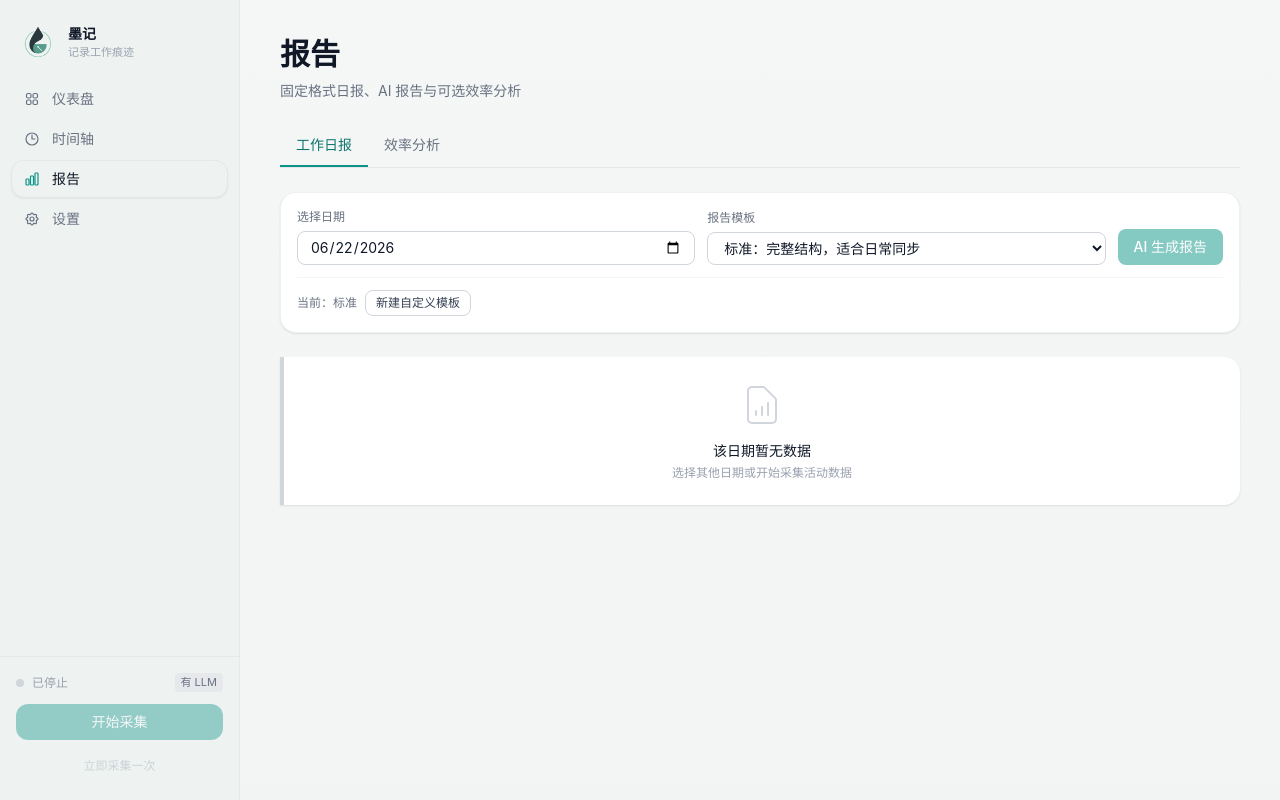
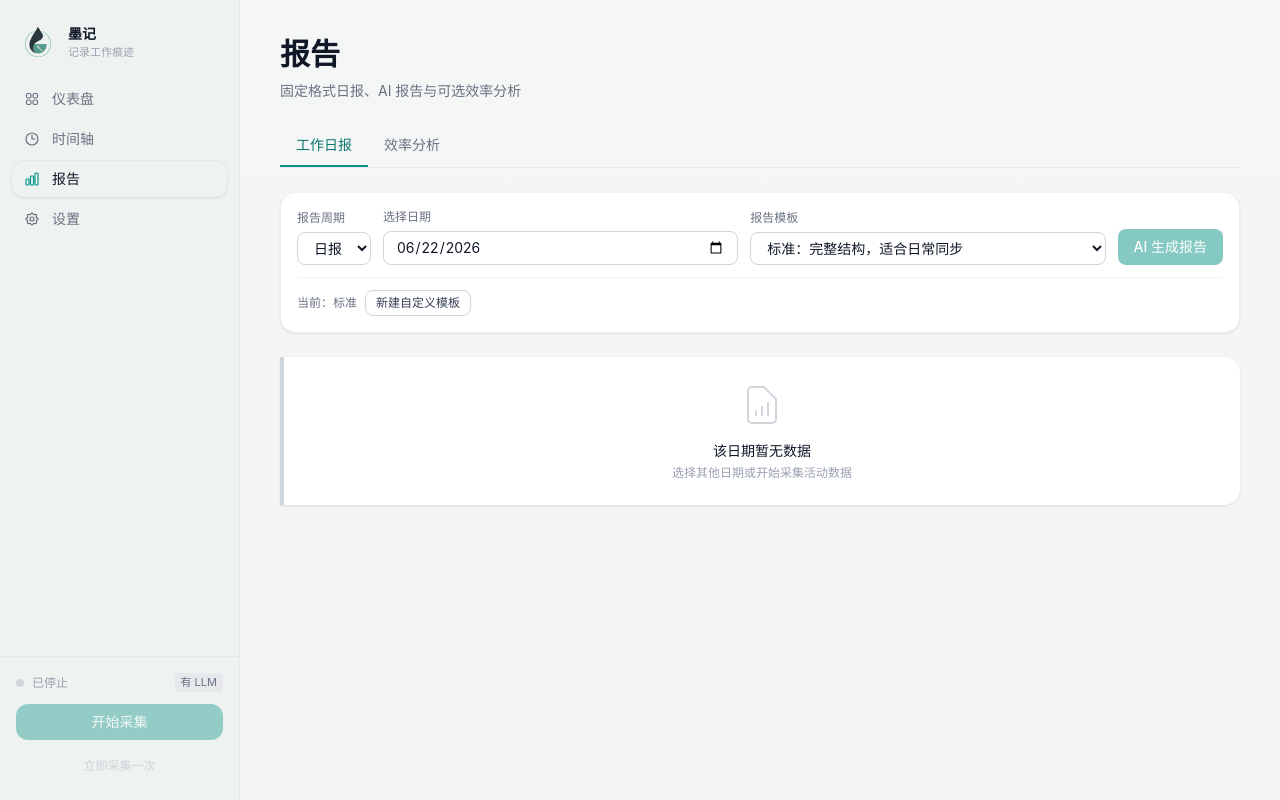
Before and after one commit to yinbing-666/moji, a React (Vite) app: page / in a window 1280 px wide. Both pictures are taken after a click on the button "报告". Built offline with nearby package versions, Linux system fonts and the light colour scheme.

Commit message:
feat: 补完周报/月报界面入口与数据筛选生成逻辑

```diff
--- a/src/components/ReportView.tsx
+++ b/src/components/ReportView.tsx
@@ -73,6 +73,7 @@ export function ReportView({ activities }: ReportViewProps) {
   const [templateName, setTemplateName] = useState('')
   const [templatePrompt, setTemplatePrompt] = useState('')
   const [templateError, setTemplateError] = useState<string | null>(null)
+  const [reportType, setReportType] = useState<'daily' | 'weekly' | 'monthly'>('daily')
   const [activeTab, setActiveTab] = useState<'daily' | 'efficiency'>('daily')
   const reportContentRef = useRef<HTMLElement | null>(null)
   const isLocalMode = settings.dataSource === 'local'
@@ -245,7 +246,7 @@ export function ReportView({ activities }: ReportViewProps) {
   /* P1优化: 报告生成处理 */
   const handleGenerateReport = async () => {
     try {
-      await generateDailyReport(reportDate, effectiveTemplate)
+      await generateDailyReport(reportDate, effectiveTemplate, reportType)
     } catch (err) {
       console.error('报告生成失败:', err)
     }
@@ -271,7 +272,21 @@ export function ReportView({ activities }: ReportViewProps) {
             当前为无 LLM 模式，报告按固定格式在本地生成，不会调用 API。
           </div>
         )}
-        <div className="grid gap-3 sm:grid-cols-[minmax(0,1fr)_minmax(0,1fr)_auto] sm:items-end">
+        <div className="grid gap-3 sm:grid-cols-[auto_minmax(0,1fr)_minmax(0,1fr)_auto] sm:items-end">
+          <div className="flex flex-col gap-1.5">
+            <label htmlFor="report-type" className="text-xs font-medium text-gray-500">报告周期</label>
+            <select
+              id="report-type"
+              value={reportType}
+              onChange={(e) => setReportType(e.target.value as 'daily' | 'weekly' | 'monthly')}
+              className="rounded-md border border-gray-300 bg-white px-3 py-1.5 text-sm text-gray-900 focus:border-brand-500 focus:outline-none focus:ring-1 focus:ring-brand-100"
+            >
+              <option value="daily">日报</option>
+              <option value="weekly">周报</option>
+              <option value="monthly">月报</option>
+            </select>
+          </div>
+
           <div className="flex flex-col gap-1.5">
             <label htmlFor="report-date" className="text-xs font-medium text-gray-500">选择日期</label>
             <input
--- a/src/stores/activityStore.tsx
+++ b/src/stores/activityStore.tsx
@@ -82,7 +82,7 @@ interface ActivityStore {
   /** 从 ActivityWatch 拉取数据并写入活动记录，返回新增条数 */
   syncFromAw: (options?: { host?: string; port?: number }) => Promise<number>
   /* P1优化: 新增报告生成相关方法 */
-  generateDailyReport: (date: string, templateKey?: string) => Promise<void>
+  generateDailyReport: (date: string, templateKey?: string, reportType?: 'daily' | 'weekly' | 'monthly') => Promise<void>
   isGeneratingReport: boolean
   /** 最近生成/查看的报告（界面展示用） */
   lastReport: import('../utils/reportHistory').ReportHistoryItem | null
@@ -653,16 +653,39 @@ export function ActivityProvider({ children }: { children: ReactNode }) {
     }
   }, [settings.apiKey, settings.baseUrl, settings.textModel])
 
-  /* P1优化: 生成日报 */
-  const generateDailyReport = useCallback(async (date: string, templateKey = 'standard') => {
+  /* P1优化: 生成报告 */
+  const generateDailyReport = useCallback(async (date: string, templateKey = 'standard', reportType: 'daily' | 'weekly' | 'monthly' = 'daily') => {
     setIsGeneratingReport(true)
     try {
-      // 筛选指定日期的活动
-      const dayActivities = activitiesRef.current.filter(a => localDateKey(a.timestamp) === date)
+      // 根据报告类型筛选活动数据
+      let dayActivities: Activity[] = []
+      if (reportType === 'daily') {
+        dayActivities = activitiesRef.current.filter(a => localDateKey(a.timestamp) === date)
+      } else if (reportType === 'weekly') {
+        const targetDate = new Date(date)
+        const dayOfWeek = targetDate.getDay() || 7
+        const monday = new Date(targetDate)
+        monday.setDate(targetDate.getDate() - dayOfWeek + 1)
+        monday.setHours(0, 0, 0, 0)
+        const sunday = new Date(monday)
+        sunday.setDate(monday.getDate() + 6)
+        sunday.setHours(23, 59, 59, 999)
+        dayActivities = activitiesRef.current.filter(a => {
+          const t = new Date(a.timestamp).getTime()
+          return t >= monday.getTime() && t <= sunday.getTime()
+        })
+      } else if (reportType === 'monthly') {
+        const [yearStr, monthStr] = date.split('-')
+        dayActivities = activitiesRef.current.filter(a => {
+          const d = new Date(a.timestamp)
+          return d.getFullYear() === Number(yearStr) && (d.getMonth() + 1) === Number(monthStr)
+        })
+      }
+
       let reportContent: string
 
       if (settings.dataSource === 'local') {
-        reportContent = generateLocalDailyReport(activitiesRef.current, date, templateKey)
+        reportContent = generateLocalDailyReport(dayActivities.length > 0 ? dayActivities : activitiesRef.current, date, templateKey)
       } else {
         const { generateReport } = await import('../utils/ai')
         const templateDescription = getTemplateDescription(templateKey, loadCustomTemplates())
@@ -673,7 +696,7 @@ export function ActivityProvider({ children }: { children: ReactNode }) {
             category: a.category,
             app_name: a.app,
           })),
-          'daily',
+          reportType,
           settings.apiKey,
           settings.baseUrl,
           settings.textModel,
@@ -681,9 +704,9 @@ export function ActivityProvider({ children }: { children: ReactNode }) {
         )
       }
 
-      // 保存到历史记录并展示在界面上（下载改为手动触发，不再自动弹下载框）
+      // 保存到历史记录并展示在界面上
       const { addReportHistoryItem } = await import('../utils/reportHistory')
-      const nextHistory = addReportHistoryItem(loadReportHistory(), 'daily', reportContent, templateKey)
+      const nextHistory = addReportHistoryItem(loadReportHistory(), reportType, reportContent, templateKey)
       setReportHistory(nextHistory)
       setLastReport(nextHistory[0] ?? null)
     } finally {
```
Also changed, not shown: 1 other file (tests, documents, lock files or other folders).
